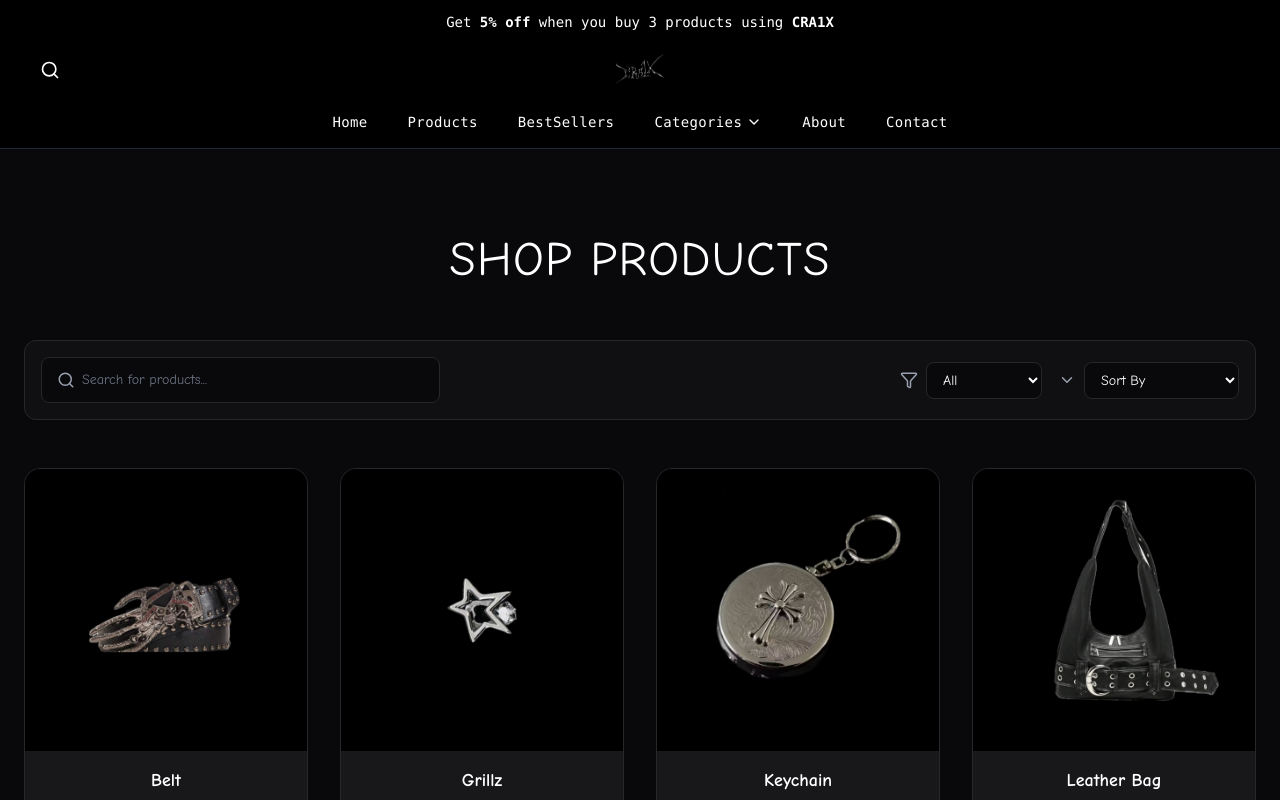
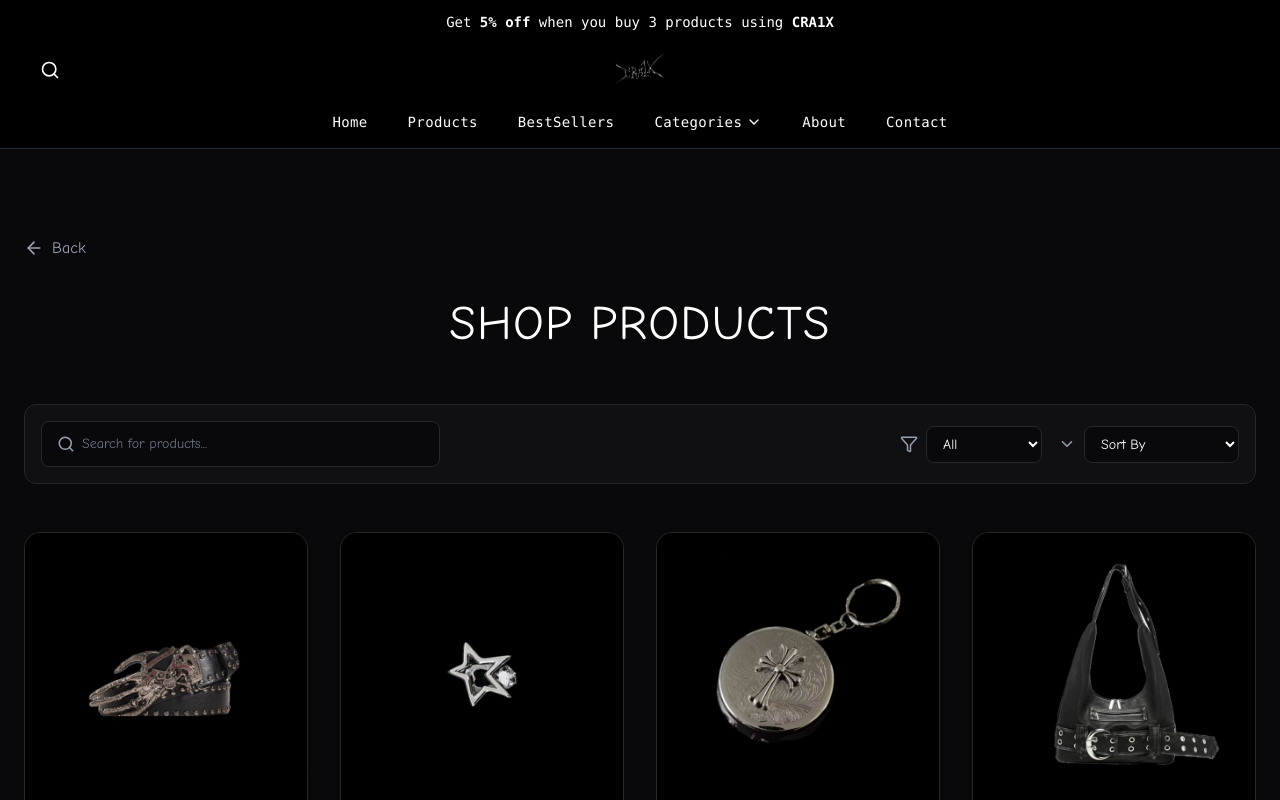
Before and after one commit to DroobingNoob/cra1x, a React (Vite) app: page /products in a window 1280 px wide. Shown: the top 800 px of the page. Built offline with nearby package versions, Linux system fonts and the light colour scheme.

Commit message:
Integrated a back button on each page

```diff
--- a/src/pages/AboutUsPage.jsx
+++ b/src/pages/AboutUsPage.jsx
@@ -1,10 +1,19 @@
 import React from "react";
 import { motion } from "framer-motion";
+import { ArrowLeft } from "lucide-react";
+import { useNavigate } from "react-router-dom";
 
 const AboutUsPage = () => {
+  const navigate = useNavigate();
   return (
     <section className="bg-zinc-950 text-white py-24 px-6">
       <div className="max-w-5xl mx-auto">
+        <button
+          onClick={() => navigate(-1)}
+          className="flex items-center gap-2 text-gray-400 hover:text-white mb-10 transition-colors duration-300"
+        >
+          <ArrowLeft size={20} /> Back
+        </button>
         {/* Header */}
         <motion.h1
           initial={{ opacity: 0, y: 20 }}
--- a/src/pages/Contact.jsx
+++ b/src/pages/Contact.jsx
@@ -1,11 +1,28 @@
 import React from "react";
 import { motion } from "framer-motion";
-import { Mail, Phone, MapPin, Instagram, Facebook, Send } from "lucide-react";
+import {
+  Mail,
+  Phone,
+  MapPin,
+  Instagram,
+  Facebook,
+  Send,
+  ArrowLeft,
+} from "lucide-react";
+import { useNavigate } from "react-router-dom";
 
 const Contact = () => {
+  const navigate = useNavigate();
+
   return (
     <section className="bg-zinc-950 text-white py-24 px-6">
       <div className="max-w-6xl mx-auto text-center">
+        <button
+          onClick={() => navigate(-1)}
+          className="flex items-center gap-2 text-gray-400 hover:text-white mb-10 transition-colors duration-300"
+        >
+          <ArrowLeft size={20} /> Back
+        </button>
         <h2 className="text-4xl md:text-5xl font-black goth-font text-glow mb-6 select-none relative inline-block">
           CONTACT US
           <span className="block w-20 h-1 bg-white mx-auto mt-2 rounded-full opacity-50"></span>
--- a/src/pages/ProductsPage.jsx
+++ b/src/pages/ProductsPage.jsx
@@ -7,6 +7,7 @@
   ShoppingCart,
   Eye,
   Heart,
+  ArrowLeft,
 } from "lucide-react";
 
 import belt from "../assets/images/belt.jpg";
@@ -70,6 +71,13 @@
   return (
     <section className="bg-zinc-950 text-white min-h-screen py-24 px-6">
       <div className="max-w-7xl mx-auto">
+        <button
+          onClick={() => navigate(-1)}
+          className="flex items-center gap-2 text-gray-400 hover:text-white mb-10 transition-colors duration-300"
+        >
+          <ArrowLeft size={20} /> Back
+        </button>
+
         <h2 className="text-4xl md:text-5xl font-black goth-font text-center mb-14 tracking-wide">
           SHOP PRODUCTS
         </h2>
```
